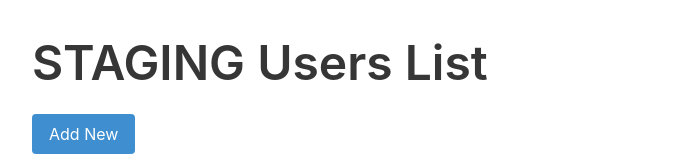
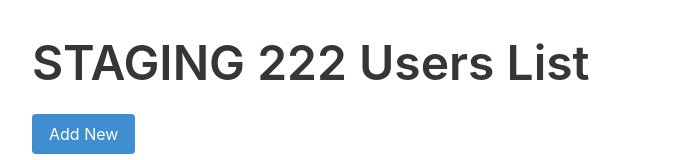
Before and after one commit to heryfik/cilist_multibranch, a React (Create React App) app in the folder frontend/: page / in a window 1280 px wide. Shown: the top 160 px of the page, without its empty margins (294-985 px from the left). Built offline with nearby package versions, Linux system fonts and the light colour scheme; no server answers.

Commit message:
Update UserList.js

```diff
--- a/frontend/src/components/UserList.js
+++ b/frontend/src/components/UserList.js
@@ -33,7 +33,7 @@ const UserList = () => {
   return (
     <div className="columns mt-5 is-centered">
       <div className="column is-half">
-      <Banner title="STAGING Users List" />
+      <Banner title="STAGING 222 Users List" />
         <Link to={`add`} className="button is-info">
           Add New
         </Link>
```
